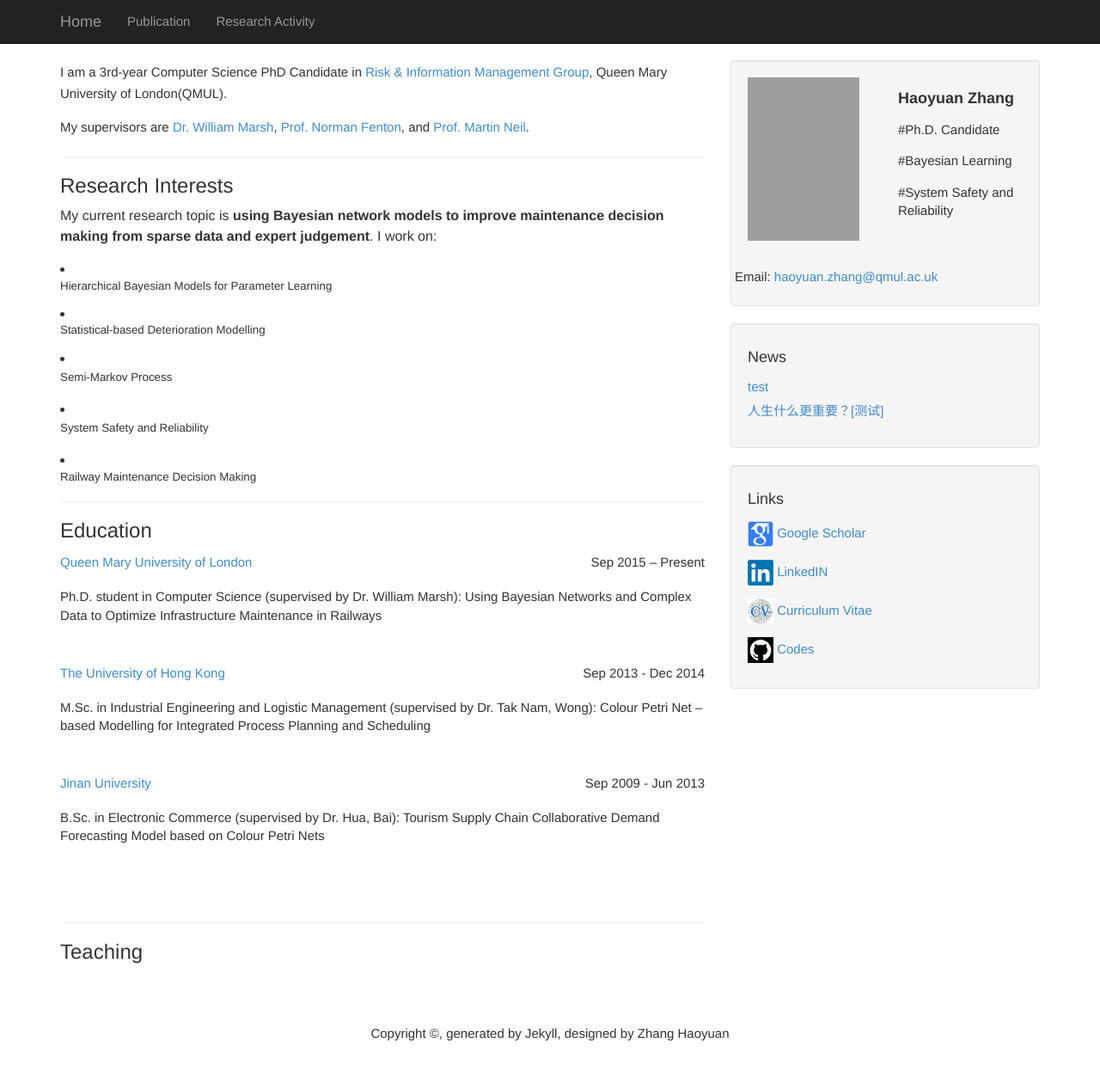
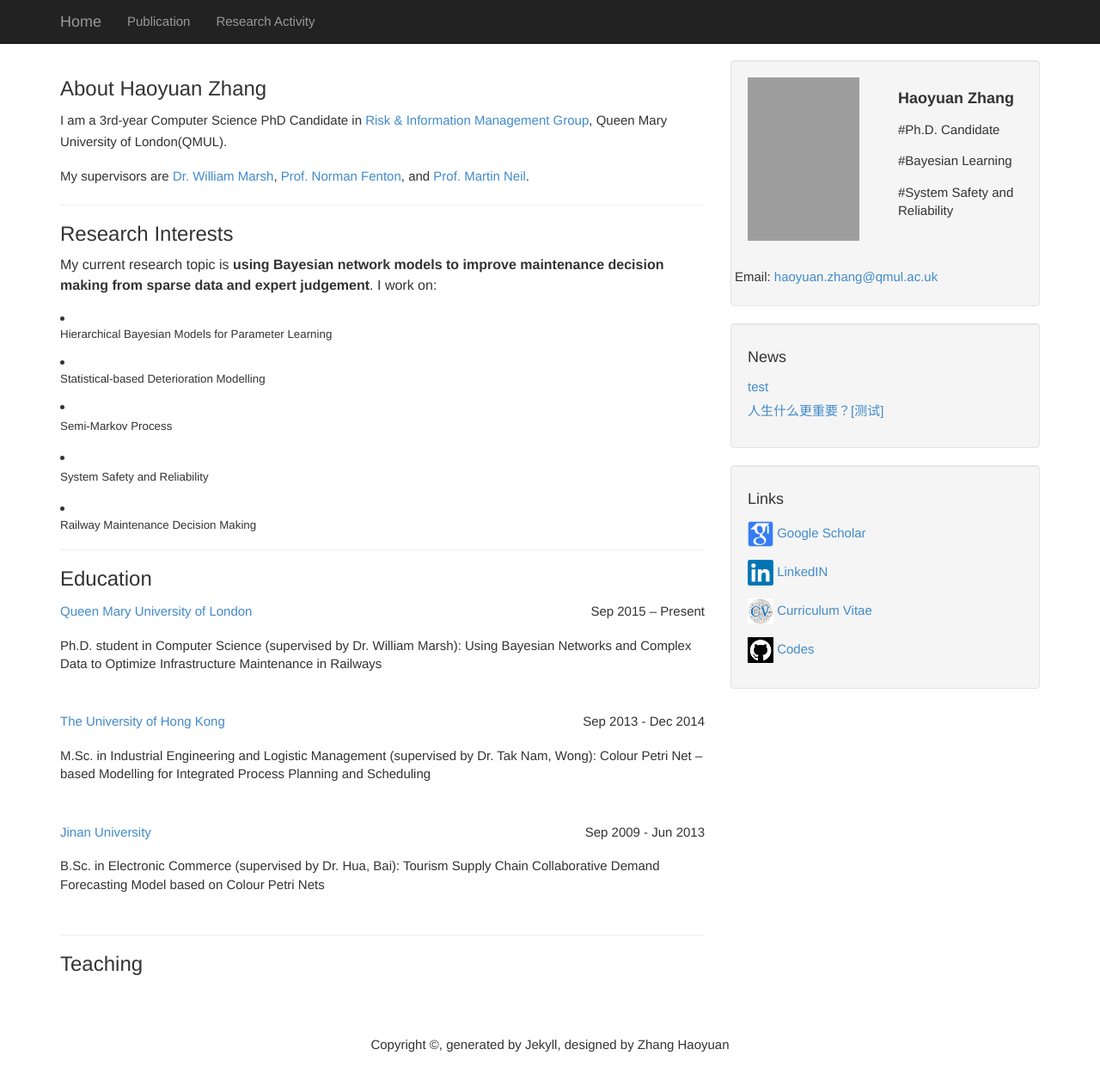
Before and after one commit to july0905/haoyuanzhang1990.github.io, a Jekyll site: the page built from index.html, in a window 1280 px wide and 1276 px high. Shown: the top 1263 px of the window at 86% size. Built offline with Jekyll 4.4.1, drawn with Linux system fonts in a browser that asks for light colours; the list of posts is cut into pages by our own code; grey boxes are pictures that could not be loaded.

Commit message:
Update index.html

```diff
--- a/index.html
+++ b/index.html
@@ -3,7 +3,7 @@ layout: index
 title: "Haoyuan Zhang"
 ---
 
-
+<h3>About Haoyuan Zhang</h3>
 I am a 3rd-year Computer Science PhD Candidate in <a href="http://rim.eecs.qmul.ac.uk/index.php">Risk & Information Management Group</a>, Queen Mary University of London(QMUL).
 <p></p>
 <p>
@@ -77,7 +77,6 @@ M.Sc. in Industrial Engineering and Logistic Management (supervised by Dr. Tak N
 </p>
 B.Sc. in Electronic Commerce (supervised by Dr. Hua, Bai): Tourism Supply Chain Collaborative Demand Forecasting Model based on Colour Petri Nets
 <ul class="list-unstyled">
-<br> &nbsp;
 <p>&nbsp;</p>
 
 <hr>
```
